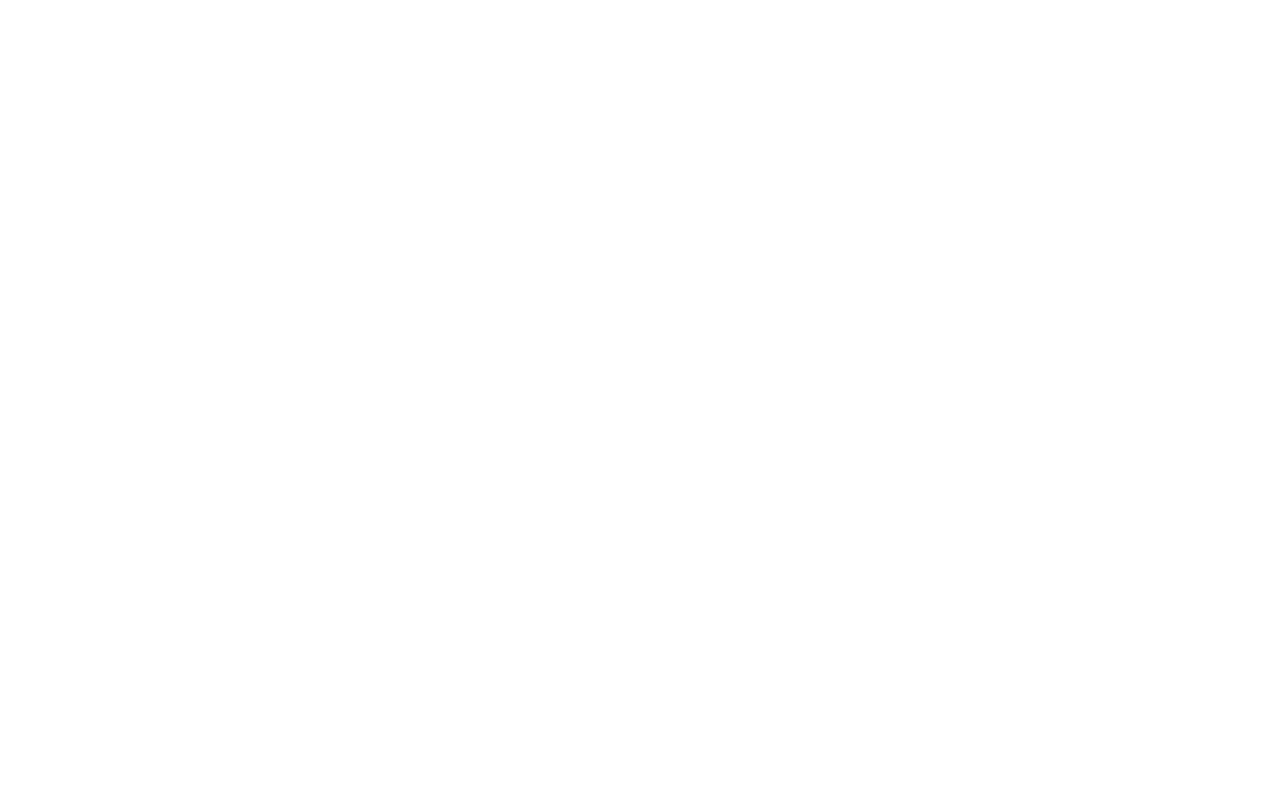
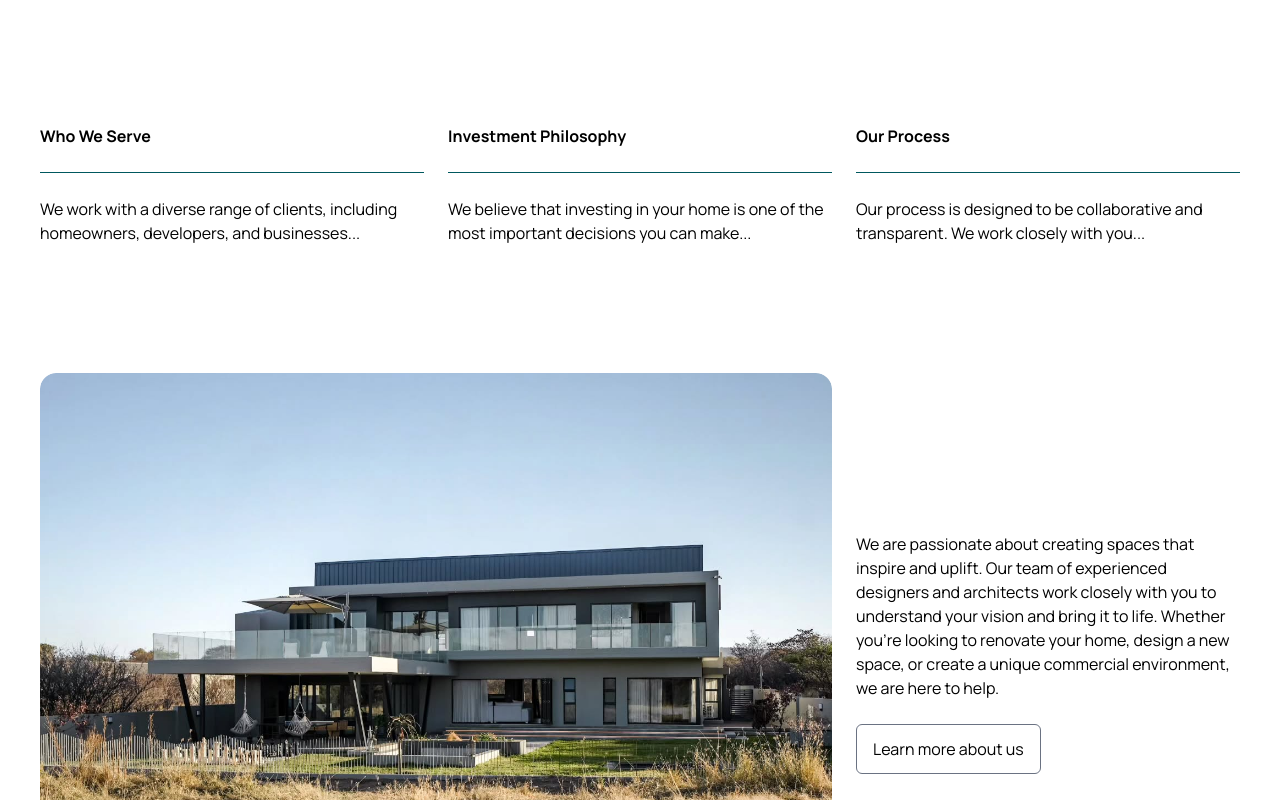
Before and after one commit to keithzano/fauveatelier, a Next.js app: page / in a window 1280 px wide. Shown: the part 1380-2180 px from the top of the page. Before the commit the page ends 800 px from the top, so only its background shows below. Built offline with nearby package versions, Linux system fonts and the light colour scheme.

Commit message:
Add about us section

```diff
--- /dev/null
+++ b/src/app/components/sections/homepage/about.tsx
@@ -0,0 +1,61 @@
+import house from "../../../assets/images/img1.jpg";
+import Image from "next/image";
+
+export const About = () => {
+  const section = [
+    {
+      title: "Who We Serve",
+      desc: "We work with a diverse range of clients, including homeowners, developers, and businesses...",
+    },
+    {
+      title: "Investment Philosophy",
+      desc: "We believe that investing in your home is one of the most important decisions you can make...",
+    },
+    {
+      title: "Our Process",
+      desc: "Our process is designed to be collaborative and transparent. We work closely with you...",
+    },
+  ];
+  return (
+    <article className="space-y-6 px-4 py-16 md:px-10 md:py-24 lg:space-y-16 xl:space-y-32">
+      <section className="space-y-6">
+        <h2 className="font-body font-bold">About Us</h2>
+        <h3 className="font-display text-4xl text-black sm:text-6xl md:text-7xl lg:leading-normal">
+          We are a full-house architectural firm based in South Africa. We
+          specialize in creating beautiful and functional spaces...
+        </h3>
+      </section>
+
+      <section className="grid gap-6 lg:grid-cols-3">
+        {section.map((item, i) => (
+          <div key={i} className="divide-teal-mine space-y-6 divide-y-1">
+            <h3 className="font-body pb-6 font-bold">{item.title}</h3>
+            <p className="font-body">{item.desc}</p>
+          </div>
+        ))}
+      </section>
+
+      <section className="grid gap-6 lg:grid-cols-3">
+        <div className="col-span-2 max-h-[70vh] overflow-hidden rounded-2xl">
+          <Image
+            src={house}
+            alt="Interior design project showcase"
+            className="h-full w-full rounded-2xl object-cover"
+          />
+        </div>
+        <div className="space-y-6 self-center">
+          <p className="font-body">
+            We are passionate about creating spaces that inspire and uplift. Our
+            team of experienced designers and architects work closely with you
+            to understand your vision and bring it to life. Whether you're
+            looking to renovate your home, design a new space, or create a
+            unique commercial environment, we are here to help.
+          </p>
+          <button className="hover:border-teal-mine rounded-md border border-gray-500 px-4 py-3 transition-colors">
+            Learn more about us
+          </button>
+        </div>
+      </section>
+    </article>
+  );
+};
--- a/src/app/page.tsx
+++ b/src/app/page.tsx
@@ -1,6 +1,12 @@
 import Image from "next/image";
 import { Hero } from "./components/sections/homepage/hero";
+import { About } from "./components/sections/homepage/about";
 
 export default function Home() {
-  return <Hero />;
+  return (
+    <>
+      <Hero />
+      <About />
+    </>
+  );
 }
```
Also changed, not shown: src/app/components/ui/button.tsx (added).
